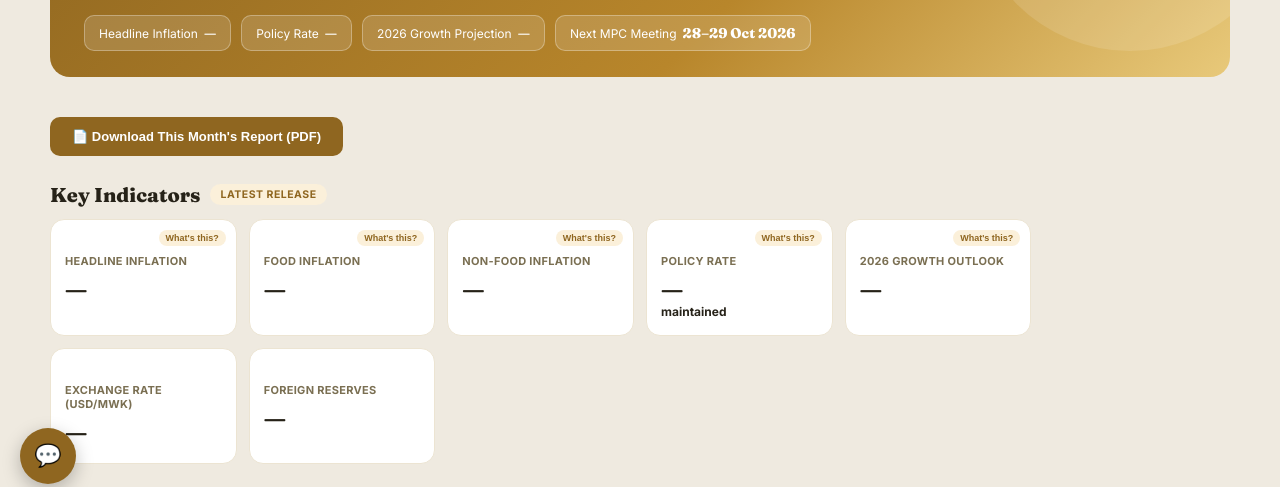
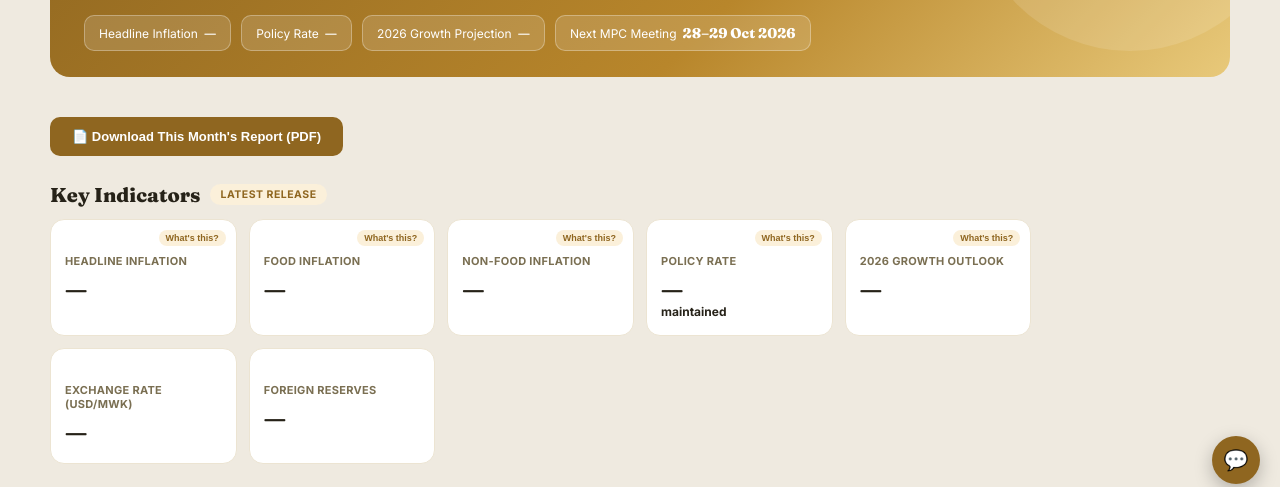
Before and after one commit to mphatsoburton17-dotcom/rbm-econ-dashboard, a website: page index.html in a window 1280 px wide. Shown: the part 296-783 px from the top of the page. Drawn offline with nearby package versions, Linux system fonts and the light colour scheme; no server answers.

Commit message:
Update style.css

```diff
--- a/style.css
+++ b/style.css
@@ -5,7 +5,7 @@
 }
 * { box-sizing: border-box; margin:0; padding:0; }
 body { font-family:'Inter', sans-serif; background:#EFEAE0; color:var(--ink); padding:26px 14px 60px; }
-.wrap { max-width: 1180px; margin:0 auto; padding-bottom: 40px; }
+.wrap { max-width: 1180px; margin:0 auto; padding-bottom: 90px; }
 
 .banner {
   background: var(--panel); border:1px solid var(--border); border-left:5px solid var(--gold);
@@ -129,15 +129,15 @@ html, body { overflow-x: hidden; max-width: 100%; }
 
 /* ---- FAQ chat widget ---- */
 #faqToggle {
-  position: fixed; bottom: 20px; left: 20px; right: auto; z-index: 999;
-  width: 56px; height: 56px; border-radius: 50%;
+  position: fixed; bottom: 20px; right: 20px; left: auto; z-index: 999;
+  width: 48px; height: 48px; border-radius: 50%;
   background: #8F6620; color: #fff; border: none;
-  font-size: 22px; cursor: pointer;
+  font-size: 20px; cursor: pointer;
   box-shadow: 0 6px 18px rgba(0,0,0,0.25);
 }
 #faqPanel {
   display: none; flex-direction: column;
-  position: fixed; bottom: 84px; left: 20px; right: auto; z-index: 999;
+  position: fixed; bottom: 76px; right: 20px; left: auto; z-index: 999;
   width: 300px; max-width: calc(100vw - 40px); height: 380px;
   background: #fff; border-radius: 14px; border: 1px solid #ECE4D2;
   box-shadow: 0 10px 30px rgba(0,0,0,0.25); overflow: hidden;
```
